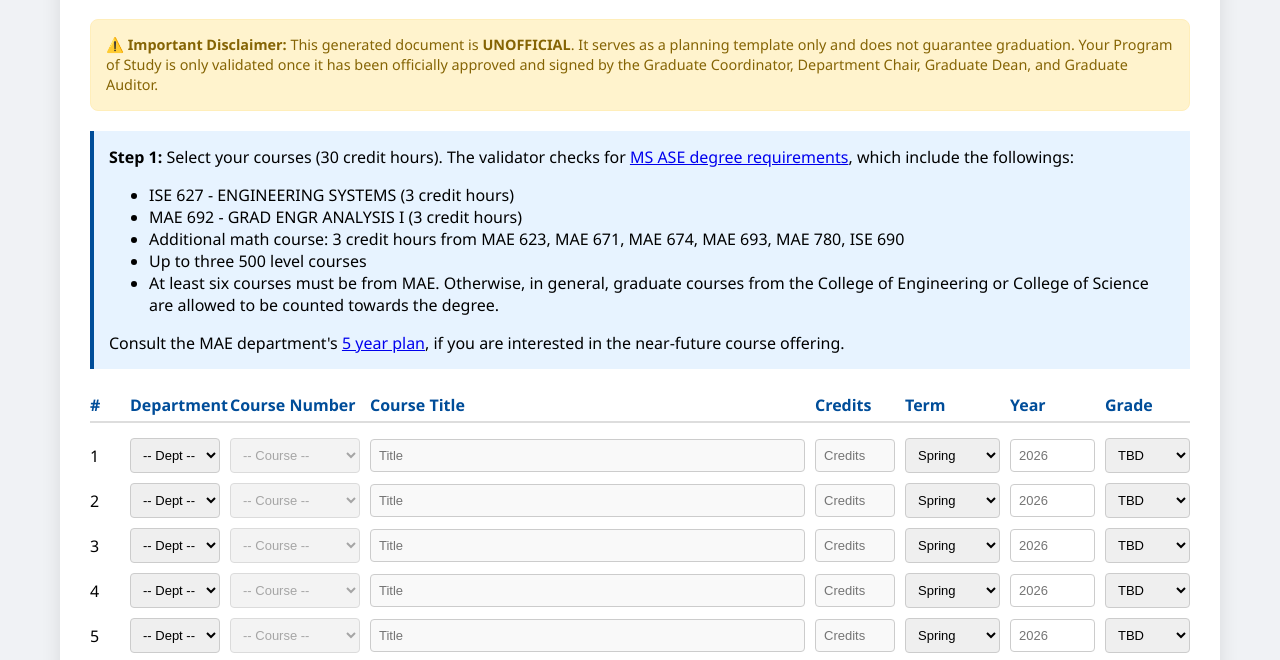
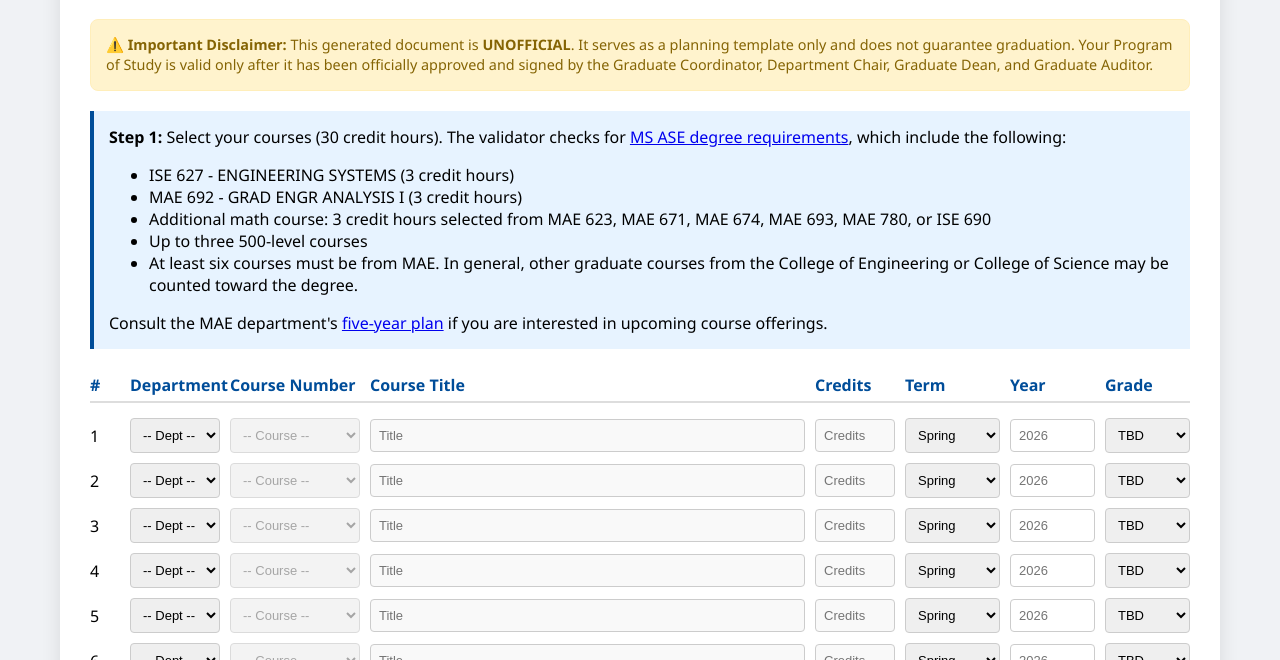
Before and after one commit to ck0025/UAH_MS_ASE_POS, a plain HTML site: page index.html in a window 1280 px wide. Shown: the part 125-785 px from the top of the page. Drawn offline with Linux system fonts and the light colour scheme.

Commit message:
Typo fixes

```diff
--- a/index.html
+++ b/index.html
@@ -46,21 +46,21 @@
 
     <div class="disclaimer-box">
         <strong>⚠️ Important Disclaimer:</strong> This generated document is <strong>UNOFFICIAL</strong>.
-        It serves as a planning template only and does not guarantee graduation. Your Program of Study is only
-        validated once it has been officially approved and signed by the Graduate Coordinator, Department Chair,
+        It serves as a planning template only and does not guarantee graduation. Your Program of Study is valid only
+        after it has been officially approved and signed by the Graduate Coordinator, Department Chair,
         Graduate Dean, and Graduate Auditor.
     </div>
 
     <div class="instruction">
-        <strong>Step 1:</strong> Select your courses (30 credit hours). The validator checks for <a href="https://catalog.uah.edu/index.php#/programs/HyG3rbBSy3?bc=true&bcCurrent=Aerospace%20Systems%20Engineering%20(MS)&bcGroup=College%20of%20Engineering&bcItemType=programs" target="_blank">MS ASE degree requirements</a>, which include the followings:
+        <strong>Step 1:</strong> Select your courses (30 credit hours). The validator checks for <a href="https://catalog.uah.edu/index.php#/programs/HyG3rbBSy3?bc=true&bcCurrent=Aerospace%20Systems%20Engineering%20(MS)&bcGroup=College%20of%20Engineering&bcItemType=programs" target="_blank">MS ASE degree requirements</a>, which include the following:
         <ul>
             <li>ISE 627 - ENGINEERING SYSTEMS (3 credit hours)</li>
             <li>MAE 692 - GRAD ENGR ANALYSIS I (3 credit hours)</li>
-            <li>Additional math course: 3 credit hours from MAE 623, MAE 671, MAE 674, MAE 693, MAE 780, ISE 690</li>
-            <li>Up to three 500 level courses</li>
-            <li>At least six courses must be from MAE. Otherwise, in general, graduate courses from the College of Engineering or College of Science are allowed to be counted towards the degree.</li>
+            <li>Additional math course: 3 credit hours selected from MAE 623, MAE 671, MAE 674, MAE 693, MAE 780, or ISE 690</li>
+            <li>Up to three 500-level courses</li>
+            <li>At least six courses must be from MAE. In general, other graduate courses from the College of Engineering or College of Science may be counted toward the degree.</li>
         </ul>
-        Consult the MAE department's <a href="https://www.uah.edu/images/Engineering/mechanical-aerospace/pdfs/mae_graduate_five_year_plan_2023-2028.pdf" target="_blank">5 year plan</a>, if you are interested in the near-future course offering.
+        Consult the MAE department's <a href="https://www.uah.edu/images/Engineering/mechanical-aerospace/pdfs/mae_graduate_five_year_plan_2023-2028.pdf" target="_blank">five-year plan</a> if you are interested in upcoming course offerings.
     </div>
 
     <div class="course-row header-row">
@@ -77,7 +77,7 @@
     <div id="course-form"></div>
 
     <div id="revalidate-msg" class="validation-warning">
-        ⚠️ Changes detected. Please re-validate your program to enable PDF generation.
+        ⚠️ Changes detected. Please revalidate your program to enable PDF generation.
     </div>
 
     <div class="btn-container">
@@ -111,7 +111,7 @@
         </div>
 
         <div class="btn-container">
-            <button style="background-color: #28a745;" onclick="generateOfficialPDF()">Generate & Download Filled PDF</button>
+            <button style="background-color: #28a745;" onclick="generateOfficialPDF()">Generate and Download Filled-out PDF</button>
         </div>
     </div>
 </div>
```
